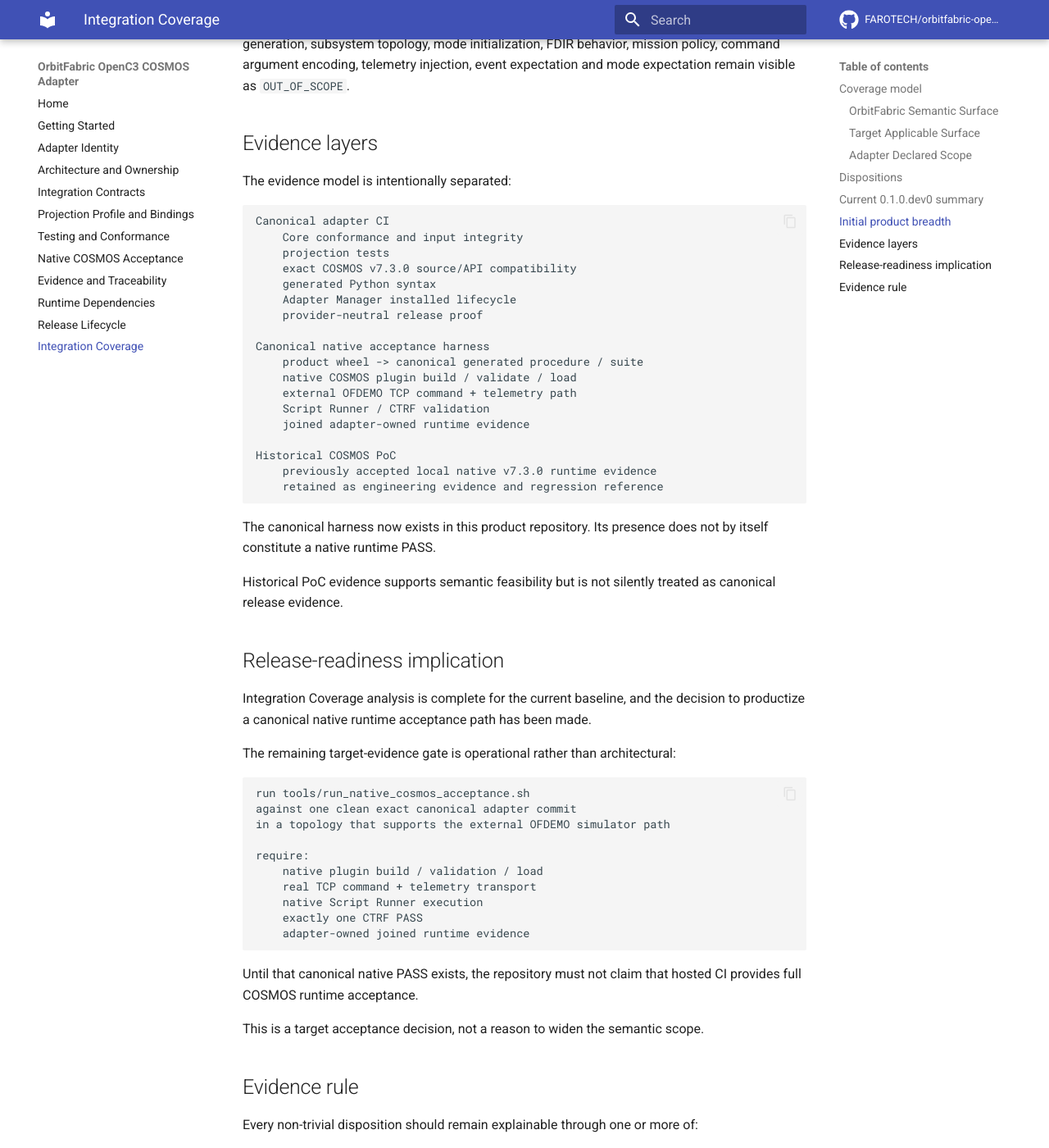
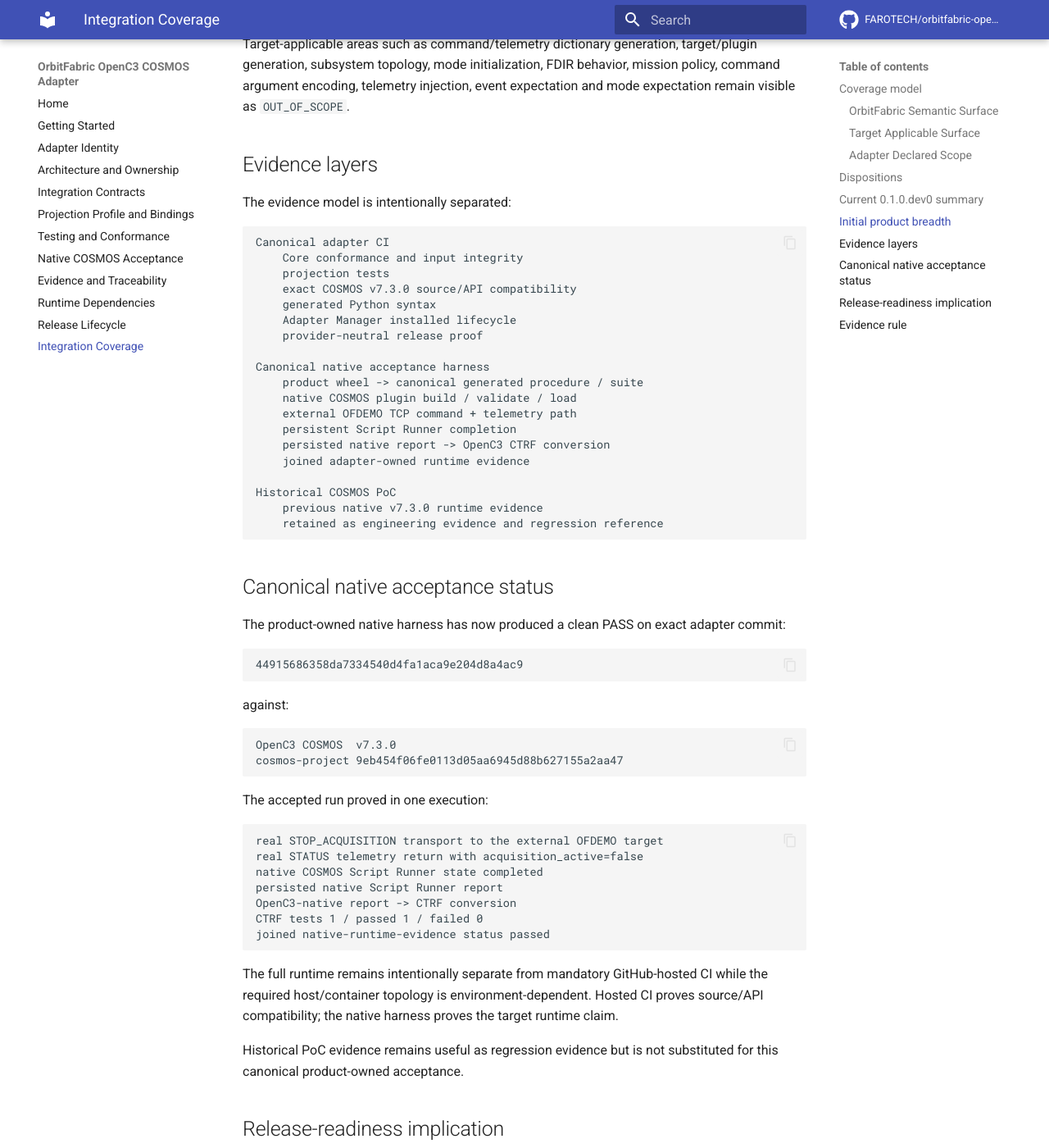
Before and after one commit to FAROTECH/orbitfabric-openc3-cosmos-adapter, an MkDocs documentation site: the page built from docs/integration-coverage.md, in a window 1280 px wide and 1400 px high, scrolled down 2594 px. Shown: the whole window at 82% size. Built offline with MkDocs 1.6.1 and Material for MkDocs 9.7.7, drawn with Linux system fonts in a browser that asks for light colours; comment, search, counter and statistics services are not loaded; some of the changed text lies outside the part shown.

Commit message:
Align integration coverage docs with native acceptance

````diff
--- a/docs/integration-coverage.md
+++ b/docs/integration-coverage.md
@@ -4,7 +4,7 @@ Integration Coverage describes which OrbitFabric semantics are applicable to the
 
 It is not a count of OpenC3 COSMOS product features and it is not a generic OrbitFabric Core conformance contract.
 
-The maintained row-by-row declaration is stored in the repository at:
+The complete user-facing matrix is visible directly in the repository [README](../README.md). The detailed maintainer declaration, rationale and roadmap are stored at:
 
 ```text
 coverage/integration-coverage.md
@@ -121,40 +121,53 @@ Canonical native acceptance harness
     product wheel -> canonical generated procedure / suite
     native COSMOS plugin build / validate / load
     external OFDEMO TCP command + telemetry path
-    Script Runner / CTRF validation
+    persistent Script Runner completion
+    persisted native report -> OpenC3 CTRF conversion
     joined adapter-owned runtime evidence
 
 Historical COSMOS PoC
-    previously accepted local native v7.3.0 runtime evidence
+    previous native v7.3.0 runtime evidence
     retained as engineering evidence and regression reference
 ```
 
-The canonical harness now exists in this product repository. Its presence does not by itself constitute a native runtime PASS.
+## Canonical native acceptance status
 
-Historical PoC evidence supports semantic feasibility but is not silently treated as canonical release evidence.
+The product-owned native harness has now produced a clean PASS on exact adapter commit:
+
+```text
+44915686358da7334540d4fa1aca9e204d8a4ac9
+```
+
+against:
+
+```text
+OpenC3 COSMOS  v7.3.0
+cosmos-project 9eb454f06fe0113d05aa6945d88b627155a2aa47
+```
+
+The accepted run proved in one execution:
+
+```text
+real STOP_ACQUISITION transport to the external OFDEMO target
+real STATUS telemetry return with acquisition_active=false
+native COSMOS Script Runner state completed
+persisted native Script Runner report
+OpenC3-native report -> CTRF conversion
+CTRF tests 1 / passed 1 / failed 0
+joined native-runtime-evidence status passed
+```
+
+The full runtime remains intentionally separate from mandatory GitHub-hosted CI while the required host/container topology is environment-dependent. Hosted CI proves source/API compatibility; the native harness proves the target runtime claim.
+
+Historical PoC evidence remains useful as regression evidence but is not substituted for this canonical product-owned acceptance.
 
 ## Release-readiness implication
 
-Integration Coverage analysis is complete for the current baseline, and the decision to productize a canonical native runtime acceptance path has been made.
+Integration Coverage analysis is complete for the current baseline and the canonical native runtime path has passed on the current candidate source commit.
 
-The remaining target-evidence gate is operational rather than architectural:
+Before release freeze, the same native acceptance must be repeated against the exact accepted source commit after merge so release evidence is tied to the source that will actually be published.
 
-```text
-run tools/run_native_cosmos_acceptance.sh
-against one clean exact canonical adapter commit
-in a topology that supports the external OFDEMO simulator path
-
-require:
-    native plugin build / validation / load
-    real TCP command + telemetry transport
-    native Script Runner execution
-    exactly one CTRF PASS
-    adapter-owned joined runtime evidence
-```
-
-Until that canonical native PASS exists, the repository must not claim that hosted CI provides full COSMOS runtime acceptance.
-
-This is a target acceptance decision, not a reason to widen the semantic scope.
+This is an evidence and provenance gate, not a reason to widen the semantic scope.
 
 ## Evidence rule
 
````
